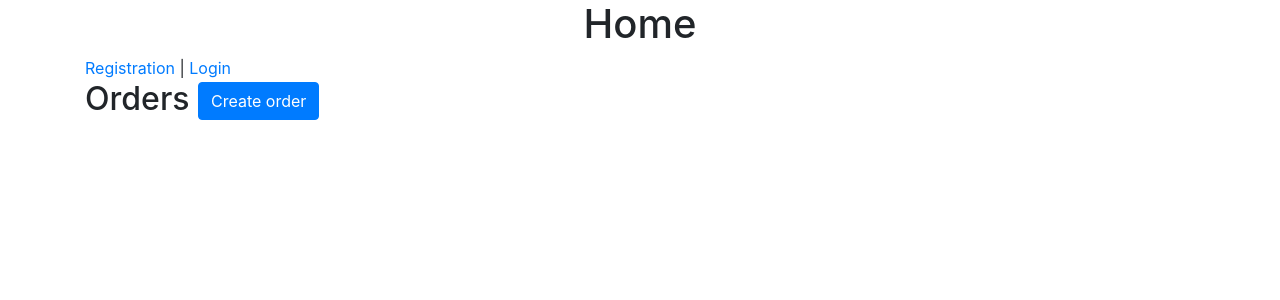
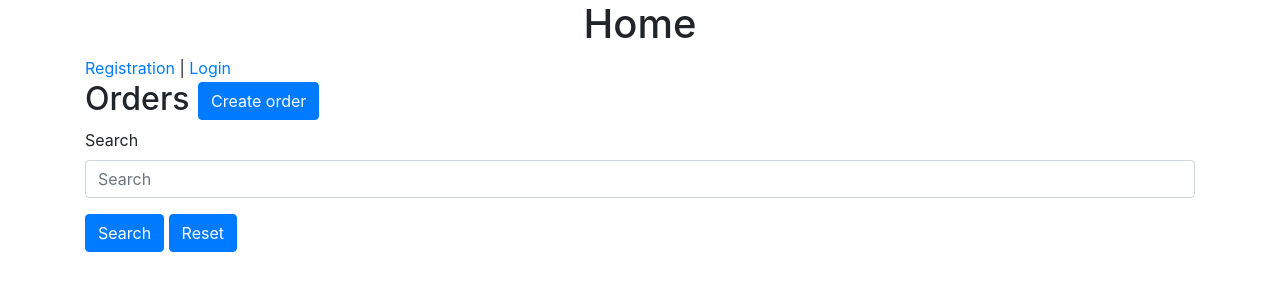
Before and after one commit to dronikosha/django_orders, a Django app: page / in a window 1280 px wide. Shown: the top 300 px of the page. Run offline with Django 4.2, Linux system fonts and the light colour scheme; data that the repository does not hold is empty.

Commit message:
Search capability

```diff
--- a/orders/main/templates/main/home.html
+++ b/orders/main/templates/main/home.html
@@ -19,6 +19,16 @@
     <h2>Orders
         <a href="{% url 'create' %}" style="right: 0"><button type="button" class="btn btn-primary">Create order</button></a>
     </h2>
+    <form action="{% url 'search' %}" method="get">
+        <div class="form-group">
+            <label for="search">Search</label>
+            <input type="text" class="form-control" id="search" name="search" placeholder="Search">
+        </div>
+        <button type="submit" class="btn btn-primary">Search</button>
+        <a href="{% url 'home' %}">
+            <button type="button" class="btn btn-primary">Reset</button>
+        </a>
+    </form>
     {% for order in orders %}
     <div style="margin-top: 10px">
         <div class="card">
--- a/orders/main/urls.py
+++ b/orders/main/urls.py
@@ -7,4 +7,5 @@ urlpatterns = [
     path('order/<int:order_id>', views.order, name='order'),
     path('update/<int:order_id>', views.update, name='update'),
     path('delete/<int:order_id>', views.delete, name='delete'),
+    path('search/', views.search, name='search'),
 ]
--- a/orders/main/views.py
+++ b/orders/main/views.py
@@ -7,6 +7,15 @@ from .models import Order
 def home(request):
     orders = Order.objects.all().reverse()
     return render(request, 'main/home.html', {'orders': orders})
+
+
+def search(request):
+    if request.method == 'GET':
+        search = request.GET['search']
+        orders = Order.objects.filter(title__contains=search) | Order.objects.filter(text__contains=search)
+        return render(request, 'main/home.html', {'orders': orders.reverse()})
+    else:
+        return render(request, 'main/home.html')
 
 
 @login_required
```
Also changed, not shown: README.md.
